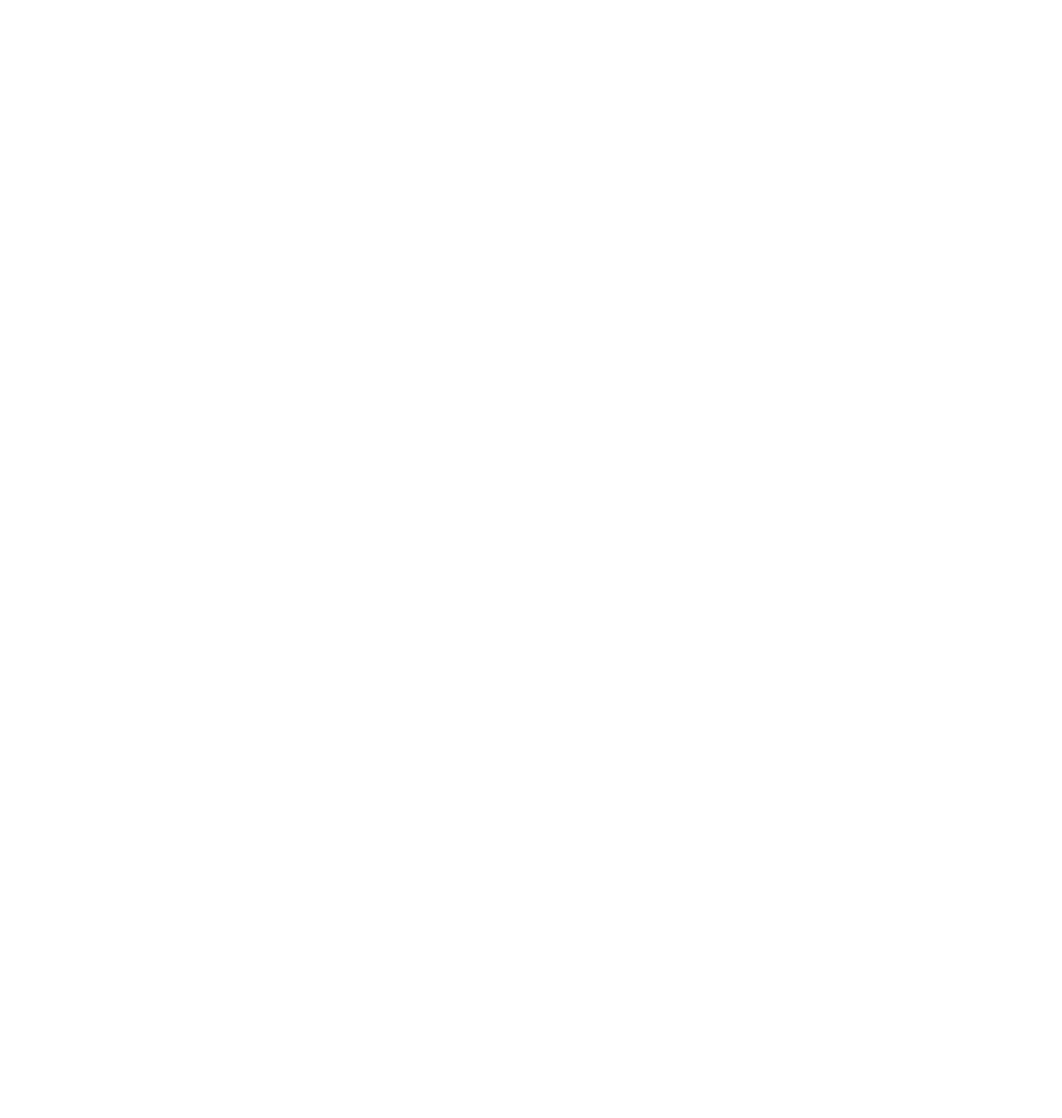
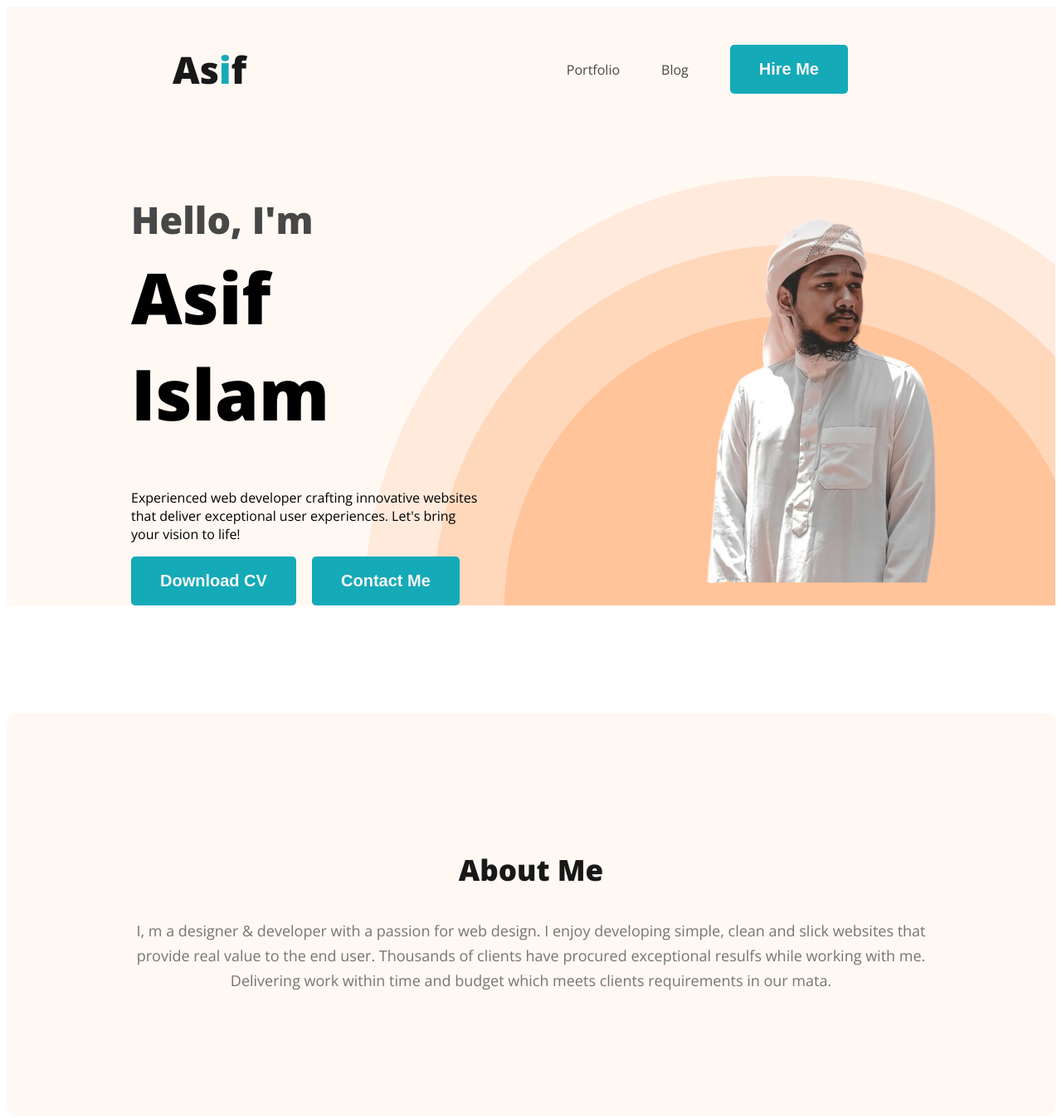
Before and after one commit to muhammadasifulislam/Web-Developer-Asif, a plain HTML site: page index.html in a window 1280 px wide. Shown: the whole page at 83% size. Before the commit the page ends 800 px from the top, so only its background shows below. Drawn offline with nearby package versions, Linux system fonts and the light colour scheme.

Commit message:
about section added

```diff
--- a/index.html
+++ b/index.html
@@ -1,21 +1,62 @@
 <!DOCTYPE html>
 <html lang="en">
+
 <head>
     <meta charset="UTF-8">
     <meta http-equiv="X-UA-Compatible" content="IE=edge">
     <meta name="viewport" content="width=device-width, initial-scale=1.0">
     <title>Web Developer Asif</title>
+
+    <link rel="preconnect" href="https://fonts.googleapis.com">
+    <link rel="preconnect" href="https://fonts.gstatic.com" crossorigin>
+    <link href="https://fonts.googleapis.com/css2?family=Open+Sans:wght@400;600;800&display=swap" rel="stylesheet">
+
+    <link rel="stylesheet" href="portfolio.css">
+
 </head>
+
 <body>
-    <header></header>
+    <header>
+        <nav>
+            <h3 class="nav-title">As<span class="text-primary">i</span>f</h3>
+            <ul>
+                <li><a href="">Portfolio</a></li>
+                <li><a href="">Blog</a></li>
+                <li><button class="btn-primary">Hire Me</button></li>
+
+            </ul>
+
+        </nav>
+        <div class="banner">
+            <div class="banner-text">
+                <h3 class="banner-greeting">Hello, I'm </h3>
+                <h1 class="banner-title">Asif Islam</h1>
+                <p>
+                    Experienced web developer crafting innovative websites that deliver exceptional user experiences.
+                    Let's bring your vision to life!
+                </p>
+                <button class="btn-primary">Download CV</button>
+                <button class="btn-primary" style="margin-left: 15px;">Contact Me</button>
+            </div>
+            <img class="profile-picture" src="images/asif.png" alt="">
+        </div>
+
+    </header>
 
     <main>
+        <section class="about">
+            <h3 class="section-title">About Me</h3>
+            <p class="section-description">I, m a designer & developer with a passion for web design. I enjoy developing simple,
+                clean and slick websites that provide real value to the end user. Thousands of clients have procured
+                exceptional resulfs while working with me. Delivering work within time and budget which meets clients
+                requirements in our mata.</p>
+        </section>
 
+    </main>
 
-</main>
-
-<footer></footer>
+    <footer></footer>
 
 
 </body>
+
 </html>
--- /dev/null
+++ b/portfolio.css
@@ -0,0 +1,115 @@
+.text-primary {
+    color: #14aab8;
+}
+
+.btn-primary {
+    border-radius: 5px;
+    background: #14aab8;
+    border: 0;
+    font-size: 20px;
+    color: whitesmoke;
+    font-weight: 700;
+    padding: 18px 35px;
+}
+
+/* Google Font */
+body {
+    font-family: 'Open Sans', sans-serif;
+}
+
+/* Nav */
+nav {
+    display: flex;
+    justify-content: space-between;
+    align-items: center;
+    margin: 0 200px;
+}
+
+.nav-title {
+    color: #181818;
+
+    font-size: 45px;
+
+    font-weight: 800;
+
+}
+
+nav>ul {
+    display: flex;
+    align-items: center;
+}
+
+nav li {
+    list-style: none;
+    margin-right: 50px;
+}
+
+nav a {
+    text-decoration: none;
+    color: #474747;
+}
+
+/* Header */
+
+header {
+    background-color: #FFF8F3;
+    background-repeat: no-repeat;
+    background-position: bottom right;
+    background-image: url(../images/header_bg.png);
+}
+
+.banner {
+    padding: 30px 30px 0px 150px;
+    display: flex;
+    align-items: center;
+}
+
+.banner .profile-picture {
+    width: 600px;
+    margin-bottom: -23px;
+    margin-left: 158px;
+
+}
+
+.banner-greeting {
+    font-size: 45px;
+    color: #474747;
+    margin-bottom: 0;
+
+}
+
+.banner-title {
+    font-size: 85px;
+    font-weight: 700;
+    margin-top: 5px;
+}
+
+/* Main Section */
+
+.section-title {
+    color: var(--dark-01, #181818);
+    text-align: center;
+    font-size: 35px;
+    font-style: normal;
+    font-weight: 700;
+
+}
+
+.section-description{
+    color: var(--dark-03, #757575);
+text-align: center;
+font-family: Open Sans;
+font-size: 18px;
+font-style: normal;
+font-weight: 400;
+line-height: 30px;
+
+}
+
+/* About Section */
+.about {
+    padding: 130px;
+    border-radius: 10px;
+    background-color: #FFF8F3;
+    margin: 130px 0;
+}
```
Also changed, not shown: images/asif.png (added), 1 other file.
